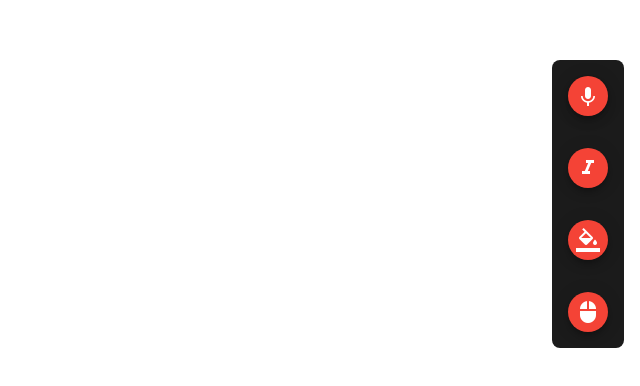
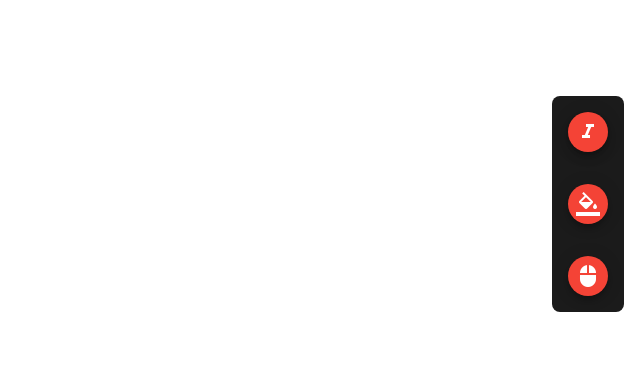
Before and after one commit to Arodiluna/hackaton, an Angular app: page /inclusion in a window 1280 px wide. Shown: the part 196-582 px from the top of the page, without its empty margins (640-1280 px from the left). Built offline with nearby package versions, Linux system fonts and the light colour scheme; a web font is replaced by a local one.

Commit message:
Último push
Se eliminó grabar voz

```diff
--- a/src/app/pages/inclusion/inclusion.component.html
+++ b/src/app/pages/inclusion/inclusion.component.html
@@ -1,9 +1,4 @@
 <div class="inclusion">
-
-    <button matTooltip="Grabar voz" (click)="recorder()" mat-mini-fab color="warn">
-        <mat-icon *ngIf="!grabar">keyboard_voice</mat-icon>
-        <mat-icon *ngIf="grabar">check_box_outline_blank</mat-icon>
-    </button>
 
     <button matTooltip="Dislexia" (click)="dislexia()" mat-mini-fab color="warn">
         <mat-icon>format_italic</mat-icon>
```
